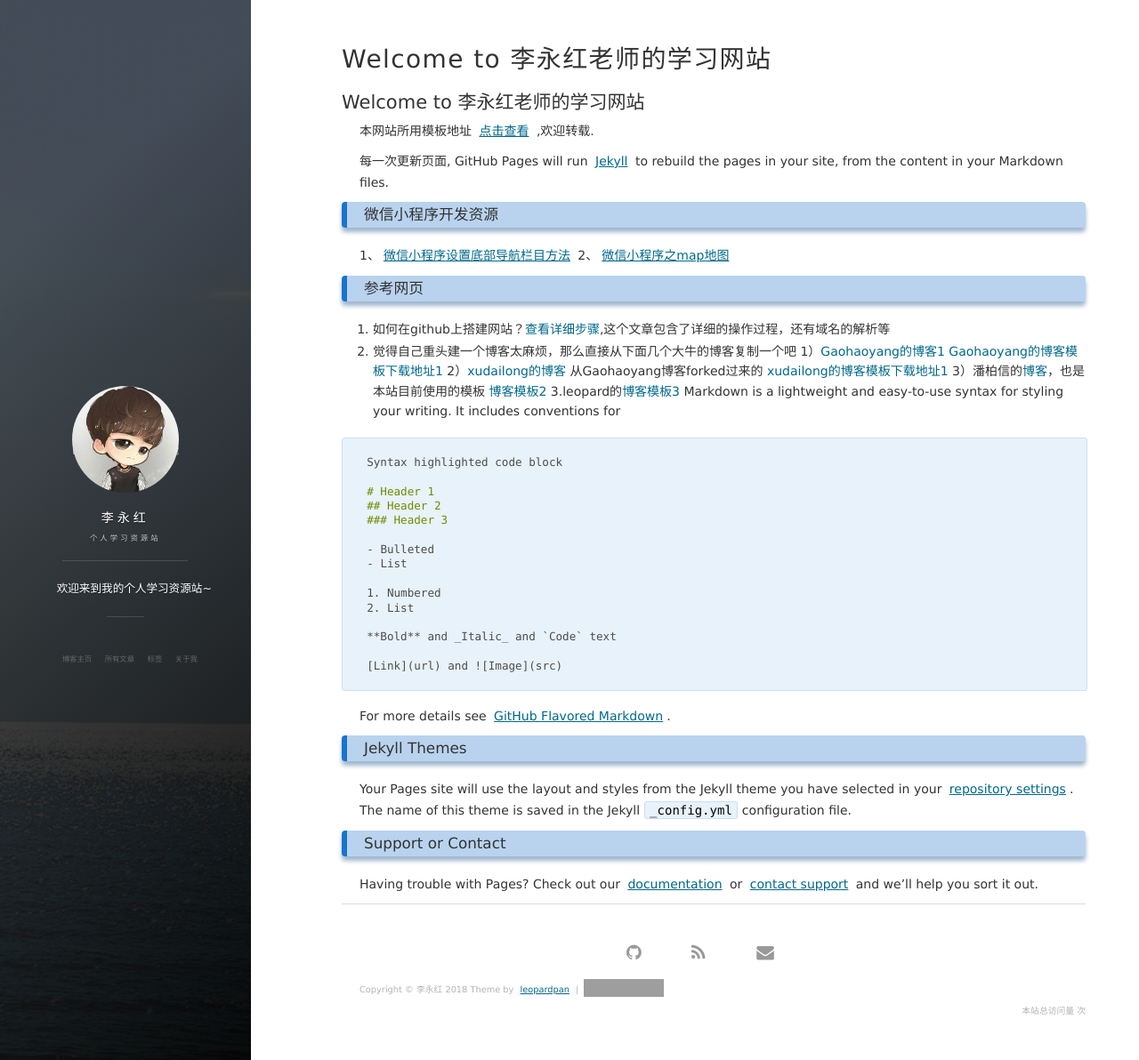
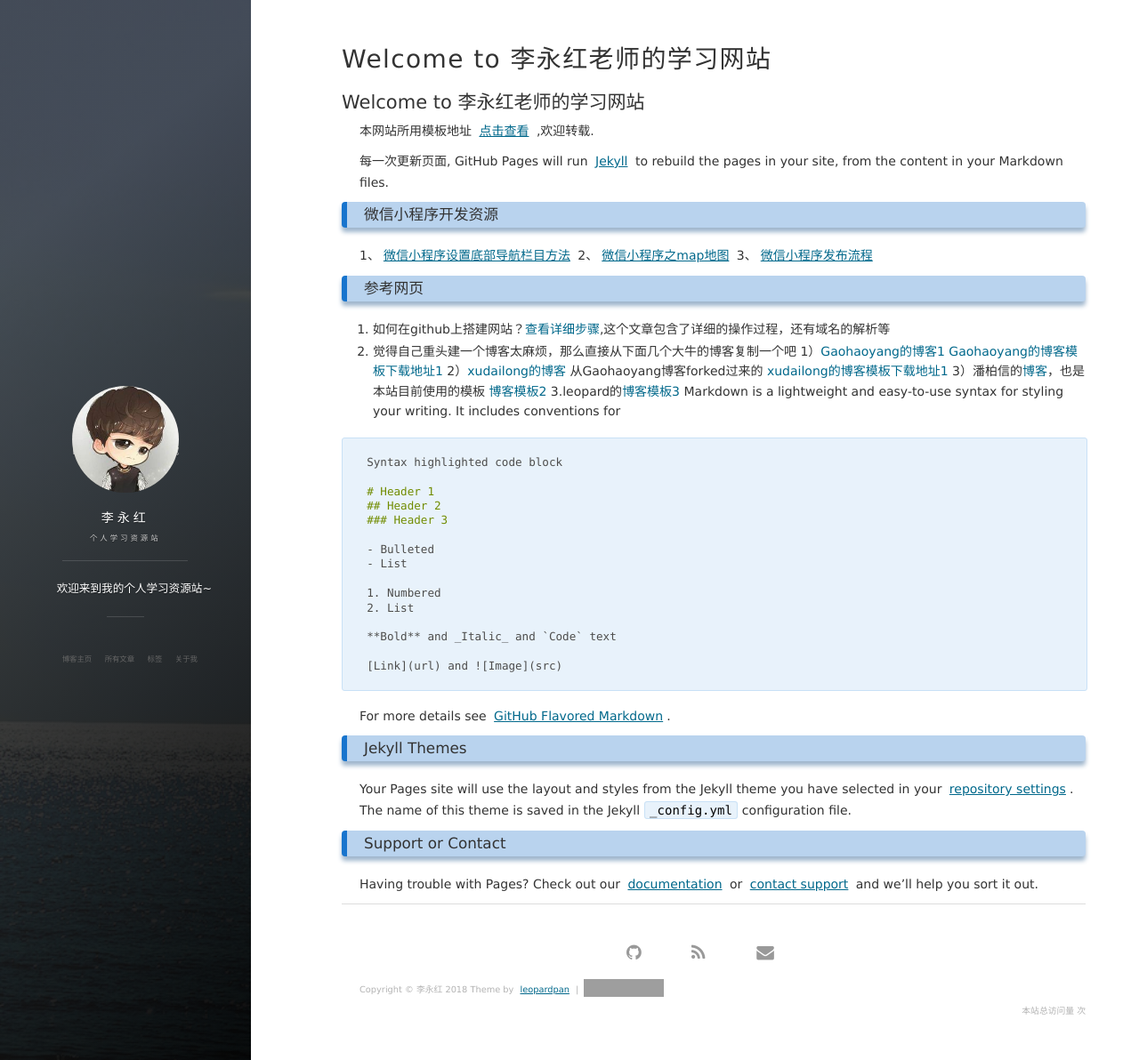
Before and after one commit to cuteftp/cuteftp.github.io, a Jekyll site: the page built from index.md, in a window 1280 px wide and 1192 px high. Shown: the whole window at 89% size. Built offline with Jekyll 4.4.1, drawn with Linux system fonts in a browser that asks for light colours; nearby versions of some CDN libraries; our own code applies the rules of GitHub Pages for plain Markdown files; the list of posts is cut into pages by our own code; comment, search, counter and statistics services are not loaded; grey boxes are pictures that could not be loaded.

Commit message:
weixin fabu

```diff
--- a/index.md
+++ b/index.md
@@ -6,6 +6,7 @@
 ### 微信小程序开发资源
 1、[微信小程序设置底部导航栏目方法](https://blog.csdn.net/u012118993/article/details/52943783){:target="_blank"}
 2、[微信小程序之map地图](https://blog.csdn.net/hedong_77/article/details/55189978){:target="_blank"}
+3、[微信小程序发布流程](https://jingyan.baidu.com/article/fea4511a2e027cf7bb91250c.html ){:target="_blank"}
 
 ### 参考网页
 
```
